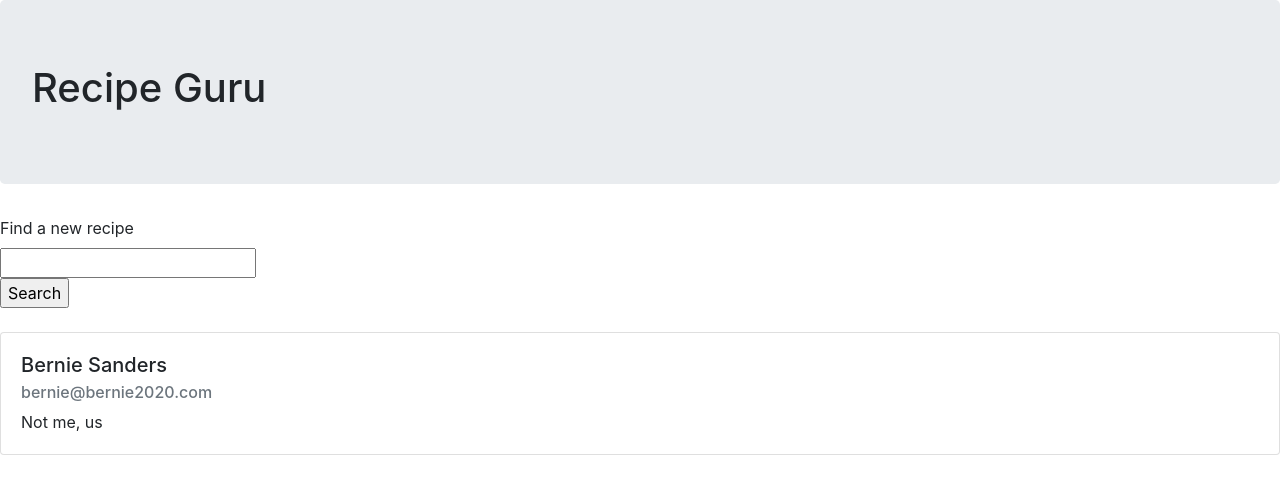
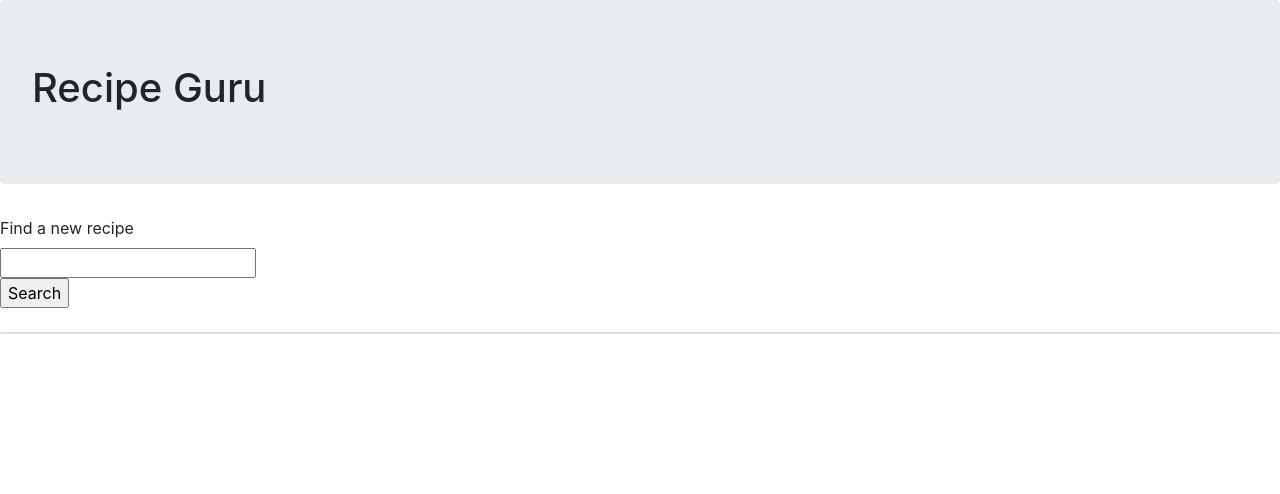
Before and after one commit to MattOrvin/recipes-app, a React (Create React App) app: page / in a window 1280 px wide. Shown: the top 494 px of the page. Built offline with nearby package versions, Linux system fonts and the light colour scheme; no server answers.

Commit message:
iterating on props

```diff
--- a/src/components/CardContainer.js
+++ b/src/components/CardContainer.js
@@ -26,7 +26,10 @@ class CardContainer extends React.Component {
         return(
             <div>
                 <SearchBar />
-                <RecipeCard name={"Bernie Sanders"}/>
+                <RecipeCard
+                    key={this.state.recipeCategories.idCategory}
+                    category={this.state.recipeCategories.categories}
+                />
             </div>
         )
     }
--- a/src/components/RecipeCard.js
+++ b/src/components/RecipeCard.js
@@ -1,13 +1,13 @@
 import React from 'react'
 
 function RecipeCard(props){
+    // const mappedCategories = {props.category.map}
+
     return(
         <div className="card">
-            <div className="card-body">
-              <h5 className="card-title">{props.name}</h5>
-              <h6 className="card-subtitle mb-2 text-muted">bernie@bernie2020.com</h6>
-              <p className="card-text">Not me, us</p>
-            </div>
+                {/* {props.category.forEach((foodCategory) => {
+                    return(<h3>{foodCategory.strCategory}</h3>)
+                })} */}
         </div>
     )
 }
```
